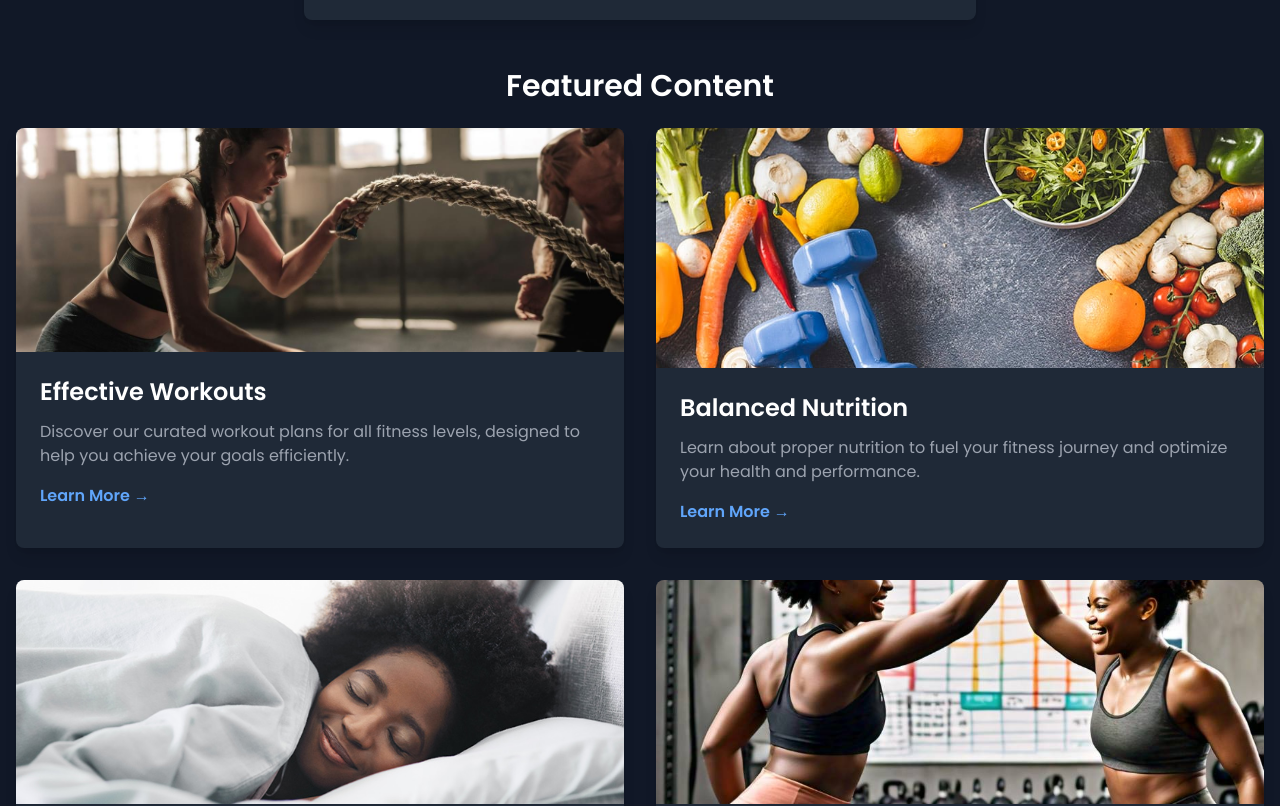
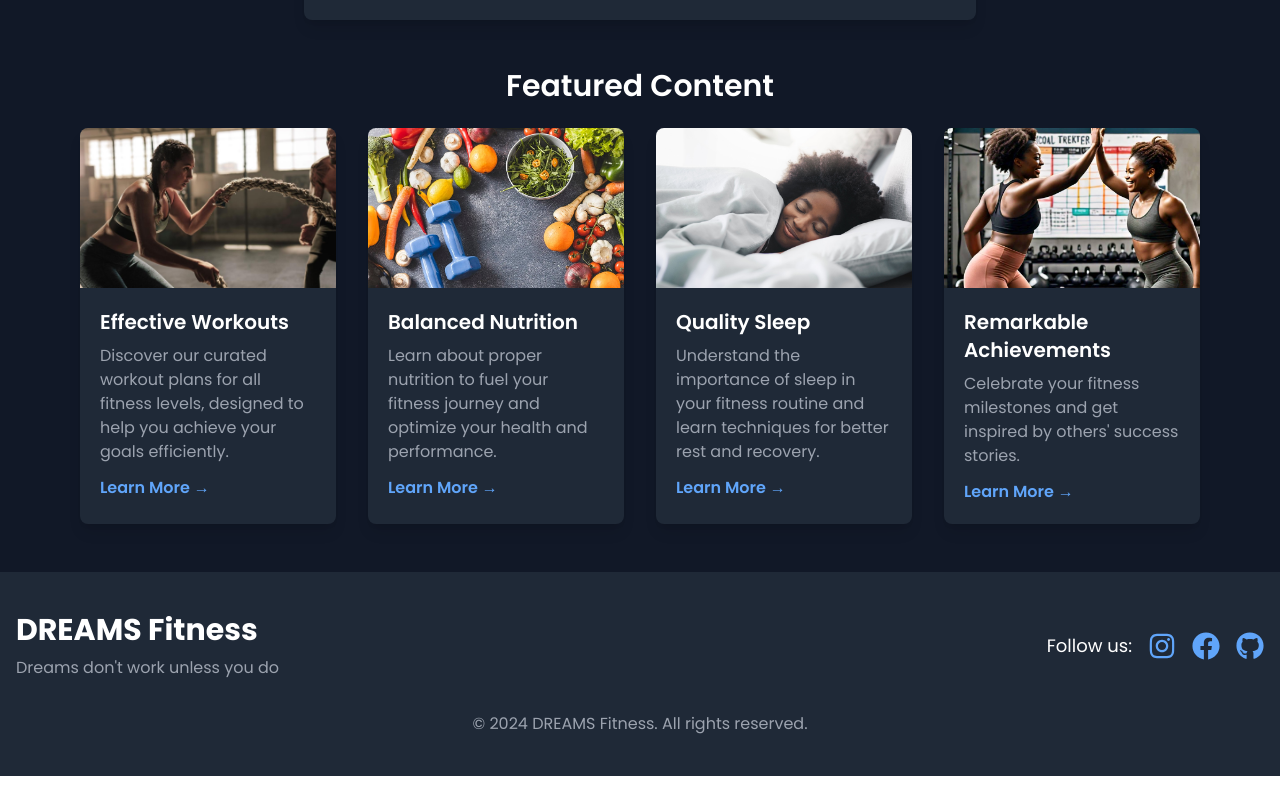
Before and after one commit to BanhNg2005/Gym-Chatbot, a React (Create React App) app: page / in a window 1280 px wide. Shown: the part 1080-1886 px from the top of the page. After the commit the page ends 1856 px from the top, so only its background shows below. Built offline with nearby package versions, Linux system fonts and the light colour scheme; no server answers.

Commit message:
fix the size

```diff
--- a/src/App.js
+++ b/src/App.js
@@ -1,7 +1,7 @@
 // App.js
-import React, { useState } from "react";
+import React, { useState, useEffect } from "react";
 import { BrowserRouter as Router, Routes, Route, Link } from "react-router-dom";
-import { FaInstagram, FaFacebook, FaGithub, FaSignInAlt, FaMoon, FaSun } from "react-icons/fa";
+import { FaInstagram, FaFacebook, FaGithub, FaSignInAlt, FaSignOutAlt, FaMoon, FaSun } from "react-icons/fa";
 import { IoMdFitness, IoMdNutrition } from "react-icons/io";
 import { FaBed } from "react-icons/fa";
 import { GiAchievement } from "react-icons/gi";
@@ -11,12 +11,23 @@ import SignInPage from "./components/login";
 import Workout from "./components/workout";
 import videoBg from "./homeBg.mp4";
 import './index.css';
+import { getAuth, signOut, onAuthStateChanged } from "firebase/auth";
 
 const HomePage = () => {
   const [chatMessage, setChatMessage] = useState("");
   const [chatHistory, setChatHistory] = useState([]);
   const [isMenuOpen, setIsMenuOpen] = useState(false);
   const [isDarkMode, setIsDarkMode] = useState(true);
+  const auth = getAuth();
+  const [user, setUser] = useState(null);
+
+  useEffect(() => {
+    const unsubscribe = onAuthStateChanged(auth, (currentUser) => {
+      setUser(currentUser);
+    });
+
+    return () => unsubscribe();
+  }, [auth]);
 
   const handleChatSubmit = (e) => {
     e.preventDefault();
@@ -81,12 +92,35 @@ const HomePage = () => {
                 </a>
               </li>
             </ul>
+            {user ? (
+  <>
+    <span className="mt-4 md:mt-0 ml-4 text-lg font-semibold">
+      {user.displayName || user.email}
+    </span>
+    <button
+      onClick={() => {
+        signOut(auth)
+          .then(() => {
+            console.log("User signed out");
+          })
+          .catch((error) => {
+            console.error("Error signing out:", error);
+          });
+      }}
+      className="mt-4 md:mt-0 ml-4 bg-red-600 text-white px-4 py-2 rounded-full hover:bg-red-700 transition duration-300 flex items-center"
+    >
+      <FaSignOutAlt className="mr-2" />
+      Sign Out
+    </button>
+  </>
+) : (
   <Link to="/login">
     <button className="mt-4 md:mt-0 ml-4 bg-blue-600 text-white px-4 py-2 rounded-full hover:bg-blue-700 transition duration-300 flex items-center">
       <FaSignInAlt className="mr-2" />
       Sign In
     </button>
   </Link>
+)}
             <button
               onClick={toggleDarkMode}
               className="ml-4 p-2 rounded-full focus:outline-none transition-colors duration-200 ease-in-out"
@@ -112,12 +146,12 @@ const HomePage = () => {
             <h1 className="text-6xl font-bold mb-6 leading-tight">Transform Your Life with DREAMS Fitness</h1>
             <p className="text-2xl mb-8">Your journey to a healthier, stronger, and more confident you starts here.</p>
             <div className="flex flex-col sm:flex-row justify-center space-y-4 sm:space-y-0 sm:space-x-4">
-              <a href="#"
+              <Link to="/signup"
                  className="bg-blue-600 text-white hover:bg-blue-700 text-lg font-semibold py-3 px-8 rounded-full transition duration-300">Start
-                Your Journey</a>
-              <a href="#"
+                Your Journey</Link>
+              <Link to=""
                  className="bg-transparent border-2 border-white text-white hover:bg-white hover:text-gray-800 text-lg font-semibold py-3 px-8 rounded-full transition duration-300">Learn
-                More</a>
+                More</Link>
             </div>
           </div>
         </section>
@@ -153,54 +187,54 @@ const HomePage = () => {
 
         <section className="mb-12">
           <h2 className="text-3xl font-semibold mb-6 text-center">Featured Content</h2>
-          <div className="grid grid-cols-1 md:grid-cols-2 gap-8">
+          <div className="flex flex-wrap justify-center gap-8">
             <div
-                className={`${isDarkMode ? 'bg-gray-800' : 'bg-white'} rounded-lg shadow-lg overflow-hidden transform hover:scale-105 transition duration-300`}>
+              className={`${isDarkMode ? 'bg-gray-800' : 'bg-white'} rounded-lg shadow-lg overflow-hidden transform hover:scale-105 transition duration-300 w-64 h-auto`}>
               <img
                 src={require('./home.jpg')}
-                  alt="Workout" className="w-full h-56 object-cover" />
-              <div className="p-6">
-                <h3 className="text-2xl font-semibold mb-3">Effective Workouts</h3>
-                <p className={`${isDarkMode ? 'text-gray-400' : 'text-gray-600'} mb-4`}>Discover our curated workout
+                alt="Workout" className="w-full h-40 object-cover" />
+              <div className="p-5">
+                <h3 className="text-xl font-semibold mb-2">Effective Workouts</h3>
+                <p className={`${isDarkMode ? 'text-gray-400' : 'text-gray-600'} mb-3`}>Discover our curated workout
                   plans for all fitness levels, designed to help you achieve your goals efficiently.</p>
+                <Link to='/workout' className="text-blue-400 font-semibold hover:text-blue-300 transition duration-200">Learn
+                  More →</Link>
+              </div>
+            </div>
+            <div
+              className={`${isDarkMode ? 'bg-gray-800' : 'bg-white'} rounded-lg shadow-lg overflow-hidden transform hover:scale-105 transition duration-300 w-64 h-auto`}>
+              <img
+                src={require('./nutrition.jpg')}
+                alt="Nutrition" className="w-full h-40 object-cover"/>
+              <div className="p-5">
+                <h3 className="text-xl font-semibold mb-2">Balanced Nutrition</h3>
+                <p className={`${isDarkMode ? 'text-gray-400' : 'text-gray-600'} mb-3`}>Learn about proper nutrition to
+                  fuel your fitness journey and optimize your health and performance.</p>
                 <a href="#" className="text-blue-400 font-semibold hover:text-blue-300 transition duration-200">Learn
                   More →</a>
               </div>
             </div>
             <div
-                className={`${isDarkMode ? 'bg-gray-800' : 'bg-white'} rounded-lg shadow-lg overflow-hidden transform hover:scale-105 transition duration-300`}>
-              <img
-                  src={require('./nutrition.jpg')}
-                  alt="Nutrition" className="w-full h-60 object-cover"/>
-              <div className="p-6">
-                <h3 className="text-2xl font-semibold mb-3">Balanced Nutrition</h3>
-                <p className={`${isDarkMode ? 'text-gray-400' : 'text-gray-600'} mb-4`}>Learn about proper nutrition to
-                  fuel your fitness journey and optimize your health and performance.</p>
-                <a href="#" className="text-blue-400 font-semibold hover:text-blue-300 transition duration-300">Learn
-                  More →</a>
-              </div>
-            </div>
-            <div
-                className={`${isDarkMode ? 'bg-gray-800' : 'bg-white'} rounded-lg shadow-lg overflow-hidden transform hover:scale-105 transition duration-300`}>
+              className={`${isDarkMode ? 'bg-gray-800' : 'bg-white'} rounded-lg shadow-lg overflow-hidden transform hover:scale-105 transition duration-300 w-64 h-auto`}>
               <img
                 src={require('./sleep.jpg')}
-                  alt="Sleep" className="w-full h-56 object-cover"/>
-              <div className="p-6">
-                <h3 className="text-2xl font-semibold mb-3">Quality Sleep</h3>
-                <p className={`${isDarkMode ? 'text-gray-400' : 'text-gray-600'} mb-4`}>Understand the importance of
+                alt="Sleep" className="w-full h-40 object-cover"/>
+              <div className="p-5">
+                <h3 className="text-xl font-semibold mb-2">Quality Sleep</h3>
+                <p className={`${isDarkMode ? 'text-gray-400' : 'text-gray-600'} mb-3`}>Understand the importance of
                   sleep in your fitness routine and learn techniques for better rest and recovery.</p>
                 <a href="#" className="text-blue-400 font-semibold hover:text-blue-300 transition duration-200">Learn
                   More →</a>
               </div>
             </div>
             <div
-                className={`${isDarkMode ? 'bg-gray-800' : 'bg-white'} rounded-lg shadow-lg overflow-hidden transform hover:scale-105 transition duration-300`}>
+              className={`${isDarkMode ? 'bg-gray-800' : 'bg-white'} rounded-lg shadow-lg overflow-hidden transform hover:scale-105 transition duration-300 w-64 h-auto`}>
               <img
                 src={require('./achievement.jpg')}
-                  alt="Achievement" className="w-full h-56 object-cover"/>
-              <div className="p-6">
-                <h3 className="text-2xl font-semibold mb-3">Remarkable Achievements</h3>
-                <p className={`${isDarkMode ? 'text-gray-400' : 'text-gray-600'} mb-4`}>Celebrate your fitness milestones and get inspired by others' success stories.</p>
+                alt="Achievement" className="w-full h-40 object-cover"/>
+              <div className="p-5">
+                <h3 className="text-xl font-semibold mb-2">Remarkable Achievements</h3>
+                <p className={`${isDarkMode ? 'text-gray-400' : 'text-gray-600'} mb-3`}>Celebrate your fitness milestones and get inspired by others' success stories.</p>
                 <a href="#" className="text-blue-400 font-semibold hover:text-blue-300 transition duration-200">Learn
                   More →</a>
               </div>
@@ -209,7 +243,7 @@ const HomePage = () => {
         </section>
       </main>
 
-      <footer className={`${isDarkMode ? 'bg-gray-800 text-white' : 'bg-gray-200 text-gray-900'} py-12`}>
+      <footer className={`${isDarkMode ? 'bg-gray-800 text-white' : 'bg-gray-200 text-gray-900'} py-10`}>
         <div className="container mx-auto px-4">
           <div className="flex flex-col md:flex-row justify-between items-center">
             <div className="mb-6 md:mb-0">
```
Lines whose indentation alone changed are shown as unchanged.
